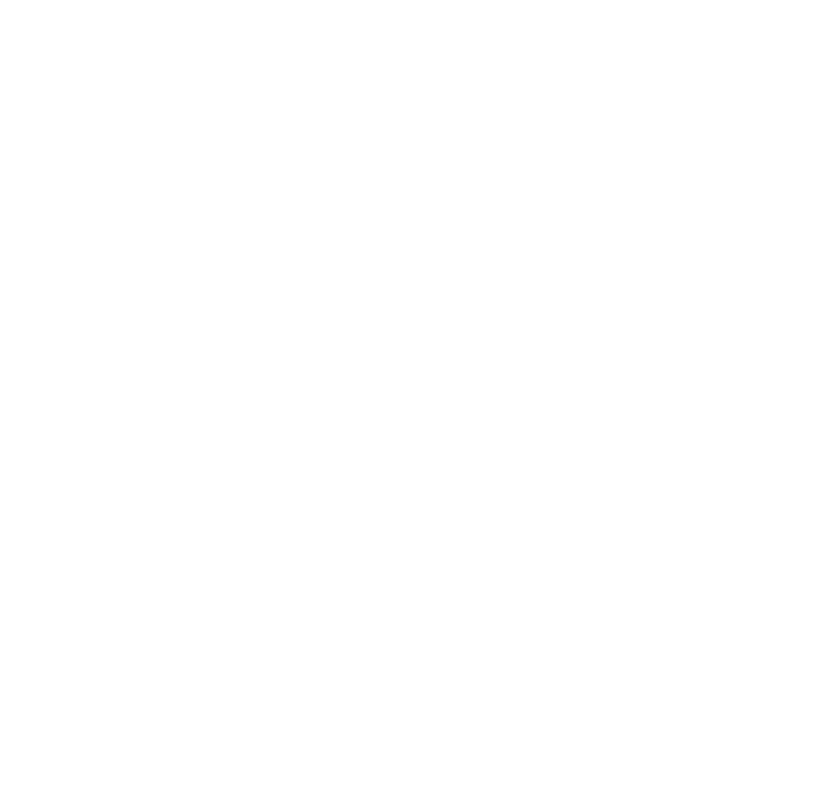
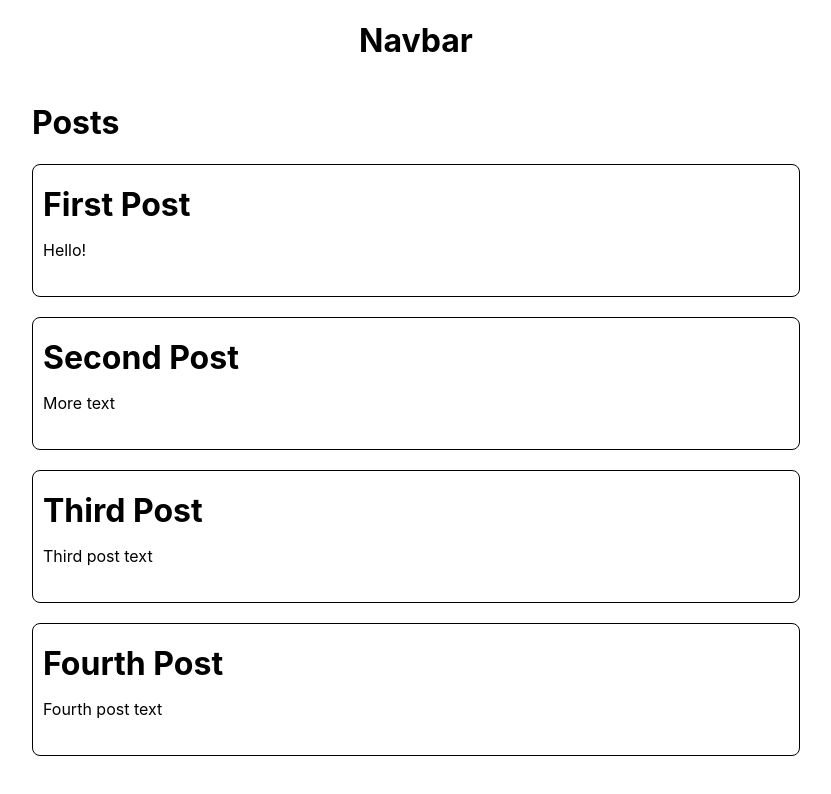
Before and after one commit to venkateshatgit/redux-blog-app, a React (Create React App) app: page /posts in a window 1280 px wide. Shown: the top 794 px of the page, without its empty margins (224-1055 px from the left). Built offline with nearby package versions, Linux system fonts and the light colour scheme.

Commit message:
added posts to store

```diff
--- a/package.json
+++ b/package.json
@@ -11,6 +11,7 @@
     "react-dom": "^18.2.0",
     "react-editable-table": "^1.12.32",
     "react-redux": "^8.0.5",
+    "react-router-dom": "^6.11.1",
     "react-scripts": "^5.0.1",
     "web-vitals": "^2.1.4"
   },
--- a/src/App.css
+++ b/src/App.css
@@ -1,38 +1,5 @@
-.App {
-  text-align: center;
-}
-
-.App-logo {
-  height: 40vmin;
-  pointer-events: none;
-}
-
-@media (prefers-reduced-motion: no-preference) {
-  .App-logo {
-    animation: App-logo-spin infinite 20s linear;
-  }
-}
-
-.App-header {
-  background-color: #282c34;
-  min-height: 100vh;
+.app{
   display: flex;
   flex-direction: column;
   align-items: center;
-  justify-content: center;
-  font-size: calc(10px + 2vmin);
-  color: white;
 }
-
-.App-link {
-  color: #61dafb;
-}
-
-@keyframes App-logo-spin {
-  from {
-    transform: rotate(0deg);
-  }
-  to {
-    transform: rotate(360deg);
-  }
-}
--- a/src/App.js
+++ b/src/App.js
@@ -1,10 +1,23 @@
+import { BrowserRouter, Routes, Route } from 'react-router-dom';
+import PostsList from './features/posts/postsList';
 import './App.css';
+import Welcome from './features/welcome/welcome';
 
 function App() {
+
   return (
-    <>
+    <div className='app'>
+      <h1>Navbar</h1>
 
-    </>
+      <BrowserRouter>
+        <Routes>
+          <Route path='/' element={<Welcome/>}/>
+          <Route path='/posts' element={<PostsList/>}/>
+
+        </Routes>
+      </BrowserRouter>
+    </div>
+
   );
 }
 
--- a/src/app/store.js
+++ b/src/app/store.js
@@ -1,6 +1,6 @@
 import { configureStore } from "@reduxjs/toolkit";
 
-import postsSlice from "../features/postsSlice";
+import postsSlice from "../features/posts/postsSlice";
 
 
 export default configureStore({
--- /dev/null
+++ b/src/features/posts/postStyle.css
@@ -0,0 +1,16 @@
+.posts{
+    width: 60vw;
+}
+.post-style{
+    margin-top: 20px;
+    padding: 20px 10px;
+    border: solid 1px;
+    border-radius: 8px;
+}
+
+.post-style h1{
+    margin: 0;
+}
+
+.post-style p{
+}
--- /dev/null
+++ b/src/features/posts/postsList.js
@@ -0,0 +1,25 @@
+import { useSelector } from "react-redux";
+import './postStyle.css'
+
+
+function PostsList() {
+    const posts = useSelector(state => state.posts)
+    const renderedPosts = posts.map(post => {
+        return (
+            <div className="post-style" >
+                <h1>{post.title}</h1>
+                <p>{post.content.substring(0, 100)}</p>
+            </div>
+        )
+    })
+
+
+    return (
+        <div className="posts">
+            <h1>Posts</h1>
+            {renderedPosts}
+        </div>
+    );
+}
+
+export default PostsList;
--- a/src/features/postsSlice.js
+++ b/src/features/posts/postsSlice.js
@@ -3,6 +3,8 @@
 const initialState = [
     {id: '1', title: 'First Post', content: 'Hello!'},
     {id: '2', title: 'Second Post', content: 'More text'},
+    {id: '3', title: 'Third Post', content: 'Third post text'},
+    {id: '4', title: 'Fourth Post', content: 'Fourth post text'}
 ]
 
 
--- /dev/null
+++ b/src/features/welcome/welcome.js
@@ -0,0 +1,14 @@
+import { useNavigate } from "react-router-dom";
+
+function Welcome() {
+    const navigate = useNavigate();
+
+    return (
+        <>
+            <h1>Welcome</h1>
+            <button onClick={() => navigate("/posts")}>Go to Posts</button>
+        </>
+    );
+}
+
+export default Welcome;
```
Also changed, not shown: 1 other file (tests, documents, lock files or other folders).
